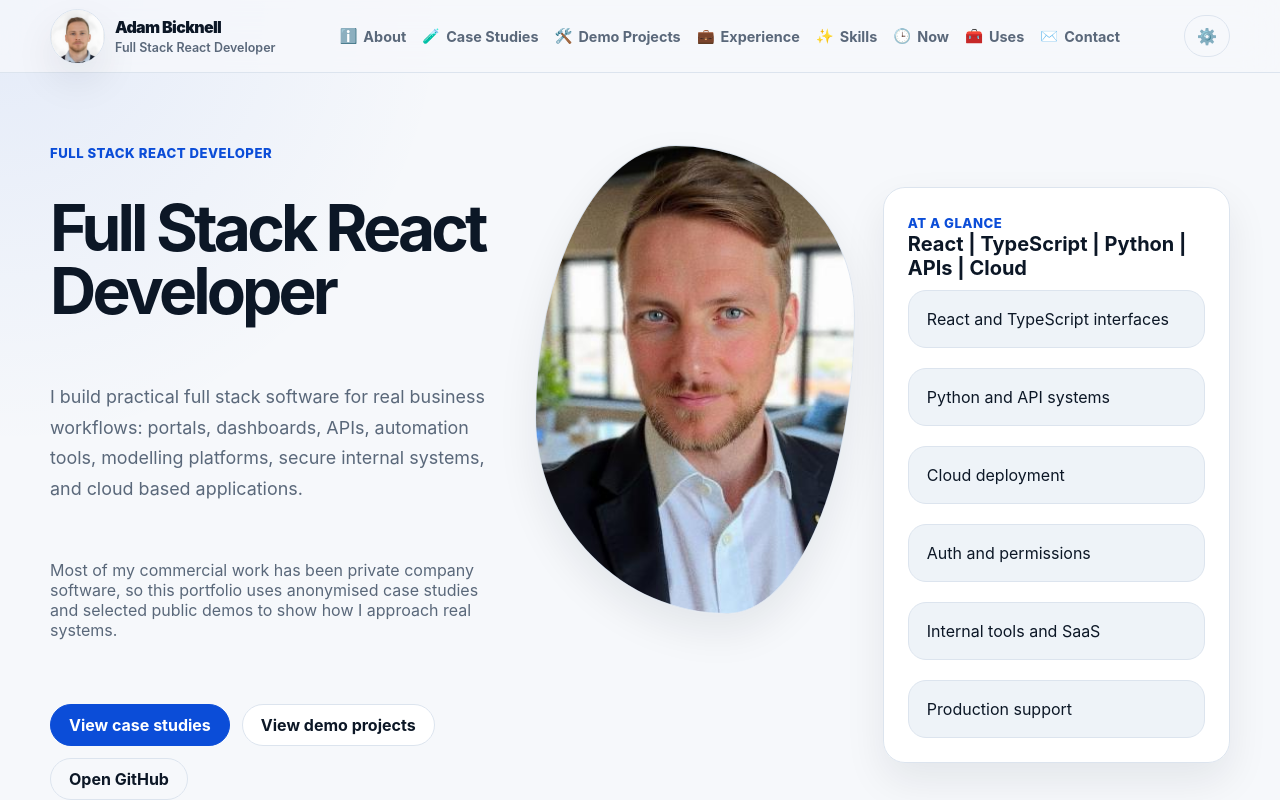
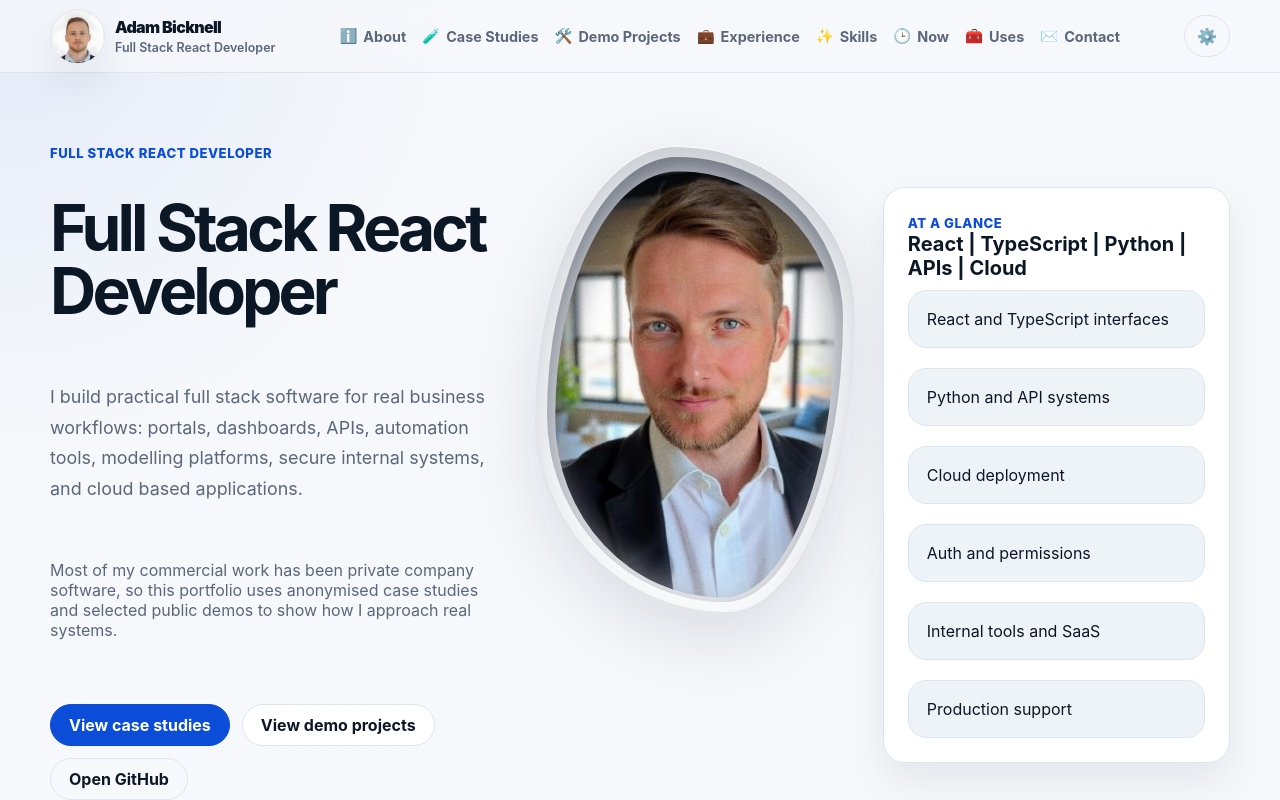
Before and after one commit to adambicknell/development-portfolio, a Next.js app: page / in a window 1280 px wide. Shown: the top 800 px of the page. Built offline with nearby package versions, Linux system fonts and the light colour scheme.

Commit message:
UPDATE: Photos inset.

```diff
--- a/src/app/contact/page.tsx
+++ b/src/app/contact/page.tsx
@@ -17,6 +17,8 @@ export default function Page() {
               email or connect with me through LinkedIn and GitHub.
             </p>
           </div>
+
+          <div className="photo-cutout photo-cutout-wide">
             <div className="photo-frame photo-frame-wide photo-frame-curved animate-fade-in-right">
               <Image
                 src="/adam3.jpg"
@@ -25,6 +27,7 @@ export default function Page() {
                 sizes="(max-width: 900px) 100vw, 620px"
                 className="photo-frame-image"
               />
+            </div>
           </div>
         </div>
 
--- a/src/app/globals.css
+++ b/src/app/globals.css
@@ -290,7 +290,10 @@ button {
 }
 .hero-home-layout {
   display: grid;
-  grid-template-columns: minmax(0, 1.25fr) minmax(240px, 320px) minmax(0, 0.95fr);
+  grid-template-columns: minmax(0, 1.25fr) minmax(240px, 320px) minmax(
+      0,
+      0.95fr
+    );
   gap: 28px;
   align-items: start;
 }
@@ -298,55 +301,107 @@ button {
   display: grid;
   gap: 22px;
 }
+
+.photo-cutout {
+  position: relative;
+  isolation: isolate;
+  overflow: visible;
+  width: 320px;
+  aspect-ratio: 0.72;
+  padding: 18px;
+  border-radius: 999px;
+  background: var(--background);
+  box-shadow:
+    inset 0 2px 0 rgba(255, 255, 255, 0.85),
+    inset 0 -2px 0 rgba(15, 23, 42, 0.08),
+    inset 0 22px 34px rgba(15, 23, 42, 0.2),
+    inset 0 -12px 22px rgba(255, 255, 255, 0.55),
+    0 24px 70px rgba(15, 23, 42, 0.12);
+}
+
+.photo-cutout::before {
+  content: "";
+  position: absolute;
+  inset: 12px;
+  z-index: 2;
+  pointer-events: none;
+  border-radius: inherit;
+  box-shadow:
+    inset 0 24px 32px rgba(15, 23, 42, 0.38),
+    inset 0 -14px 24px rgba(255, 255, 255, 0.35),
+    inset 20px 0 26px rgba(15, 23, 42, 0.18),
+    inset -20px 0 26px rgba(15, 23, 42, 0.14);
+}
+
 .photo-frame {
   position: relative;
-  isolation: isolate;
+  z-index: 1;
+  width: 100%;
+  height: 100%;
   overflow: hidden;
-  border: 1px solid var(--border);
-  box-shadow:
-    inset 0 1px 0 rgba(255, 255, 255, 0.42),
-    inset 0 0 0 1px color-mix(in srgb, var(--border) 72%, transparent),
-    var(--shadow);
-  background: color-mix(in srgb, var(--surface) 88%, transparent);
+  background: var(--background);
+  transform: translateY(5px) scale(0.985);
 }
-.photo-frame::before {
-  content: "";
-  position: absolute;
-  inset: 12px -12px -12px 12px;
-  border: 1px solid color-mix(in srgb, var(--primary) 32%, var(--border));
-  border-radius: inherit;
-  background: linear-gradient(
-    145deg,
-    color-mix(in srgb, var(--primary) 16%, transparent),
-    transparent
-  );
-  z-index: -1;
-}
+
+.photo-frame img,
 .photo-frame-image {
+  display: block;
+  width: 100%;
+  height: 100%;
   object-fit: cover;
 }
-.photo-frame-tall {
+
+.photo-cutout-tall {
   width: min(100%, 360px);
   aspect-ratio: 3 / 4.4;
+  border-radius: 44% 56% 40% 60% / 58% 36% 64% 42%;
+}
+
+.photo-cutout-wide {
+  width: min(100%, 620px);
+  aspect-ratio: 16 / 9;
+  border-radius: 44% 56% 40% 60% / 58% 36% 64% 42%;
+}
+
+.photo-frame-tall {
+  width: 100%;
+  height: 100%;
+  aspect-ratio: auto;
   border-radius: 34px 22px 42px 24px;
 }
+
 .photo-frame-wide {
-  width: min(100%, 620px);
-  aspect-ratio: 16 / 9;
+  width: 100%;
+  height: 100%;
+  aspect-ratio: auto;
   border-radius: 24px 40px 20px 36px;
 }
+
 .photo-frame-curved {
   border-radius: 44% 56% 40% 60% / 58% 36% 64% 42%;
 }
+
+.photo-cutout-tall,
+.photo-cutout-wide {
+  border-radius: 44% 56% 40% 60% / 58% 36% 64% 42%;
+}
+
+.photo-cutout-tall::before,
+.photo-cutout-wide::before {
+  border-radius: 44% 56% 40% 60% / 58% 36% 64% 42%;
+}
+
 .photo-frame-feature {
   width: min(100%, 420px);
   aspect-ratio: 5 / 4;
   border-radius: 38px 14px 42px 22px;
 }
+
 .photo-frame-feature-top {
   width: min(100%, 760px);
   aspect-ratio: 21 / 9;
 }
+
 .sticky {
   position: sticky;
   top: 96px;
--- a/src/app/page.tsx
+++ b/src/app/page.tsx
@@ -38,6 +38,7 @@ export default function HomePage() {
               </div>
             </div>
             <div className="animate-fade-in-up">
+              <div className="photo-cutout photo-cutout-tall">
                 <div className="photo-frame photo-frame-tall photo-frame-curved">
                   <Image
                     src="/adam1.jpg"
@@ -46,6 +47,7 @@ export default function HomePage() {
                     sizes="(max-width: 900px) 100vw, 320px"
                     className="photo-frame-image"
                   />
+                </div>
               </div>
             </div>
             <aside className="animate-fade-in-right">
```
Also changed, not shown: src/app/about/page.tsx (+8 -6 lines). Lines whose indentation alone changed are shown as unchanged.
